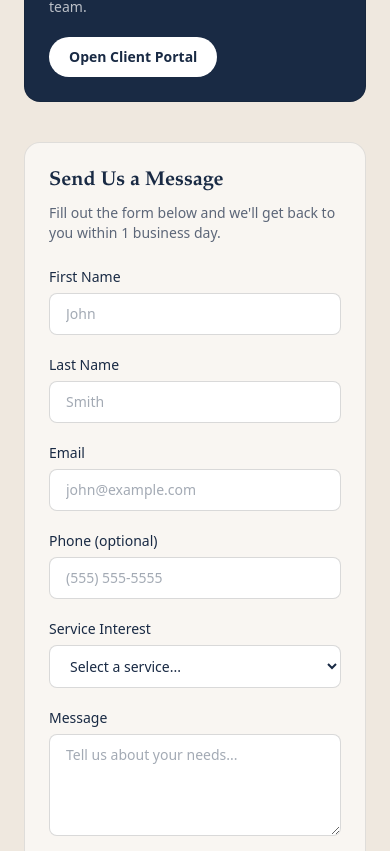
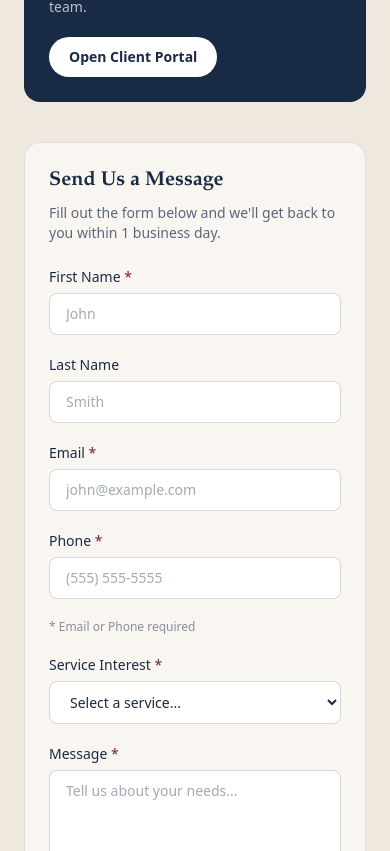
Before and after one commit to maxim5706/site-anchorpoint, a Next.js app: page /contact in a window 390 px wide. Shown: the part 953-1804 px from the top of the page. Built offline with nearby package versions, Linux system fonts and the light colour scheme.

Commit message:
Contact form: add thank you flow, error handling, asterisks on required fields, email OR phone validation

```diff
--- a/src/app/contact/page.tsx
+++ b/src/app/contact/page.tsx
@@ -7,6 +7,8 @@ import Footer from "@/components/Footer";
 
 export default function ContactPage() {
   const [quickLinksOpen, setQuickLinksOpen] = useState(false);
+  const [formStatus, setFormStatus] = useState<'idle' | 'submitting' | 'success' | 'error'>('idle');
+  const [formError, setFormError] = useState('');
   const dropdownRef = useRef<HTMLDivElement>(null);
 
   useEffect(() => {
@@ -18,6 +20,42 @@ export default function ContactPage() {
     document.addEventListener('mousedown', handleClickOutside);
     return () => document.removeEventListener('mousedown', handleClickOutside);
   }, []);
+
+  const handleSubmit = async (e: React.FormEvent<HTMLFormElement>) => {
+    e.preventDefault();
+    setFormStatus('submitting');
+    setFormError('');
+
+    const form = e.currentTarget;
+    const formData = new FormData(form);
+    const email = formData.get('email') as string;
+    const phone = formData.get('phone') as string;
+
+    // Validate email OR phone required
+    if (!email && !phone) {
+      setFormError('Please provide either an email address or phone number.');
+      setFormStatus('error');
+      return;
+    }
+
+    try {
+      const response = await fetch('https://formspree.io/f/xbldnbkp', {
+        method: 'POST',
+        body: formData,
+        headers: { 'Accept': 'application/json' }
+      });
+
+      if (response.ok) {
+        setFormStatus('success');
+        form.reset();
+      } else {
+        throw new Error('Form submission failed');
+      }
+    } catch {
+      setFormError('Something went wrong. Please try again or call us directly.');
+      setFormStatus('error');
+    }
+  };
 
   return (
     <div className="min-h-screen" style={{ background: "var(--ap-cream)" }}>
@@ -174,6 +212,31 @@ export default function ContactPage() {
             </div>
 
             <div className="rounded-2xl border border-black/10 bg-white/60 p-6 md:p-8">
+              {formStatus === 'success' ? (
+                <div className="py-8 text-center">
+                  <div className="mx-auto mb-4 flex h-16 w-16 items-center justify-center rounded-full bg-green-100">
+                    <svg className="h-8 w-8 text-green-600" fill="none" viewBox="0 0 24 24" stroke="currentColor" strokeWidth={2}>
+                      <path strokeLinecap="round" strokeLinejoin="round" d="M5 13l4 4L19 7" />
+                    </svg>
+                  </div>
+                  <h2
+                    className="text-xl font-semibold text-[color:var(--ap-navy)]"
+                    style={{ fontFamily: "var(--font-display)" }}
+                  >
+                    Thank You!
+                  </h2>
+                  <p className="mt-3 text-sm text-[color:var(--ap-navy)]/70">
+                    Your message has been sent successfully. We'll get back to you within 1 business day.
+                  </p>
+                  <button
+                    onClick={() => setFormStatus('idle')}
+                    className="mt-6 inline-flex items-center gap-2 text-sm font-medium text-[color:var(--ap-burgundy)] hover:underline"
+                  >
+                    Send another message
+                  </button>
+                </div>
+              ) : (
+                <>
                   <h2
                     className="text-xl font-semibold text-[color:var(--ap-navy)]"
                     style={{ fontFamily: "var(--font-display)" }}
@@ -184,11 +247,17 @@ export default function ContactPage() {
                     Fill out the form below and we'll get back to you within 1 business day.
                   </p>
 
-              <form action="https://formspree.io/f/xbldnbkp" method="POST" className="mt-6 space-y-5">
+                  {formStatus === 'error' && formError && (
+                    <div className="mt-4 rounded-lg border border-red-200 bg-red-50 px-4 py-3 text-sm text-red-700">
+                      {formError}
+                    </div>
+                  )}
+
+                  <form onSubmit={handleSubmit} className="mt-6 space-y-5">
                     <div className="grid gap-5 sm:grid-cols-2">
                       <div>
                         <label htmlFor="firstName" className="block text-sm font-medium text-[color:var(--ap-navy)]">
-                      First Name
+                          First Name <span className="text-[color:var(--ap-burgundy)]">*</span>
                         </label>
                         <input
                           type="text"
@@ -207,30 +276,28 @@ export default function ContactPage() {
                           type="text"
                           id="lastName"
                           name="lastName"
-                      required
                           className="mt-1.5 block w-full rounded-lg border border-black/15 bg-white px-4 py-2.5 text-sm text-[color:var(--ap-navy)] placeholder-[color:var(--ap-navy)]/40 focus:border-[color:var(--ap-navy)] focus:outline-none focus:ring-1 focus:ring-[color:var(--ap-navy)]"
                           placeholder="Smith"
                         />
                       </div>
                     </div>
 
+                    <div className="grid gap-5 sm:grid-cols-2">
                       <div>
                         <label htmlFor="email" className="block text-sm font-medium text-[color:var(--ap-navy)]">
-                    Email
+                          Email <span className="text-[color:var(--ap-burgundy)]">*</span>
                         </label>
                         <input
                           type="email"
                           id="email"
                           name="email"
-                    required
                           className="mt-1.5 block w-full rounded-lg border border-black/15 bg-white px-4 py-2.5 text-sm text-[color:var(--ap-navy)] placeholder-[color:var(--ap-navy)]/40 focus:border-[color:var(--ap-navy)] focus:outline-none focus:ring-1 focus:ring-[color:var(--ap-navy)]"
                           placeholder="john@example.com"
                         />
                       </div>
-
                       <div>
                         <label htmlFor="phone" className="block text-sm font-medium text-[color:var(--ap-navy)]">
-                    Phone (optional)
+                          Phone <span className="text-[color:var(--ap-burgundy)]">*</span>
                         </label>
                         <input
                           type="tel"
@@ -240,14 +307,17 @@ export default function ContactPage() {
                           placeholder="(555) 555-5555"
                         />
                       </div>
+                    </div>
+                    <p className="!mt-1 text-xs text-[color:var(--ap-navy)]/50">* Email or Phone required</p>
 
                     <div>
                       <label htmlFor="service" className="block text-sm font-medium text-[color:var(--ap-navy)]">
-                    Service Interest
+                        Service Interest <span className="text-[color:var(--ap-burgundy)]">*</span>
                       </label>
                       <select
                         id="service"
                         name="service"
+                        required
                         className="mt-1.5 block w-full rounded-lg border border-black/15 bg-white px-4 py-2.5 text-sm text-[color:var(--ap-navy)] focus:border-[color:var(--ap-navy)] focus:outline-none focus:ring-1 focus:ring-[color:var(--ap-navy)]"
                       >
                         <option value="">Select a service...</option>
@@ -263,7 +333,7 @@ export default function ContactPage() {
 
                     <div>
                       <label htmlFor="message" className="block text-sm font-medium text-[color:var(--ap-navy)]">
-                    Message
+                        Message <span className="text-[color:var(--ap-burgundy)]">*</span>
                       </label>
                       <textarea
                         id="message"
@@ -277,11 +347,14 @@ export default function ContactPage() {
 
                     <button
                       type="submit"
-                  className="inline-flex h-12 w-full items-center justify-center rounded-lg bg-[color:var(--ap-burgundy)] text-sm font-semibold text-white transition-colors hover:brightness-110"
+                      disabled={formStatus === 'submitting'}
+                      className="inline-flex h-12 w-full items-center justify-center rounded-lg bg-[color:var(--ap-burgundy)] text-sm font-semibold text-white transition-colors hover:brightness-110 disabled:opacity-70"
                     >
-                  Send Message
+                      {formStatus === 'submitting' ? 'Sending...' : 'Send Message'}
                     </button>
                   </form>
+                </>
+              )}
             </div>
           </div>
         </section>
```
Lines whose indentation alone changed are shown as unchanged.
